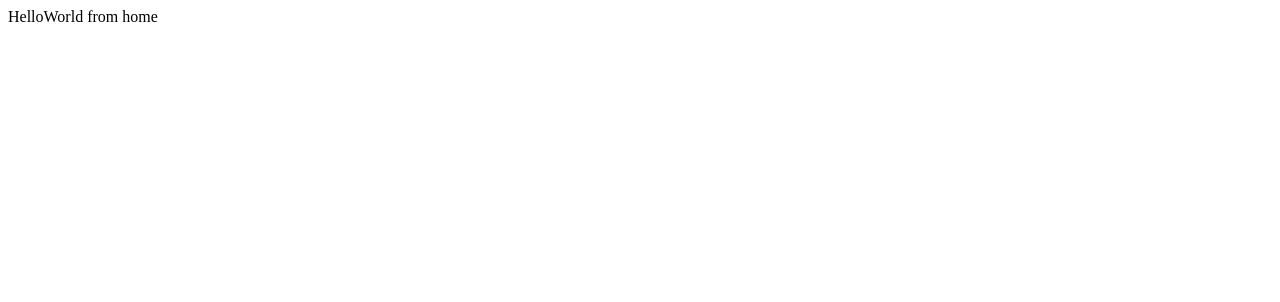
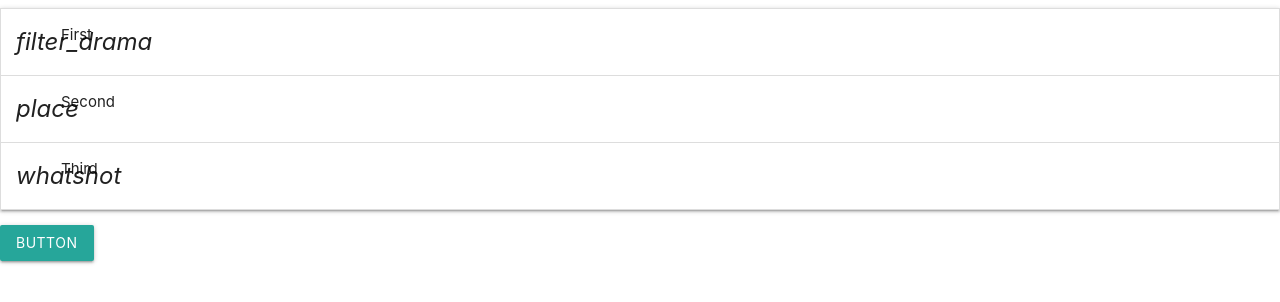
Before and after one commit to Smith2141/my_portfolio, a Vue app: page /#/ in a window 1280 px wide. Shown: the top 302 px of the page. Built offline with nearby package versions, Linux system fonts and the light colour scheme.

Commit message:
Подключить materialize, добавить аккордион

```diff
--- a/babel.config.js
+++ b/babel.config.js
@@ -1,3 +1,3 @@
 module.exports = {
   presets: ["@vue/cli-plugin-babel/preset"],
-};
+}
--- a/package.json
+++ b/package.json
@@ -9,18 +9,19 @@
   },
   "dependencies": {
     "core-js": "^3.6.5",
+    "materialize-css": "^1.0.0-rc.2",
     "vue": "^2.6.11",
     "vue-router": "^3.2.0",
     "vuex": "^3.4.0"
   },
   "devDependencies": {
     "@vue/cli-plugin-babel": "~4.5.0",
-    "@vue/cli-plugin-eslint": "~4.5.0",
     "@vue/cli-plugin-router": "~4.5.0",
     "@vue/cli-plugin-vuex": "~4.5.0",
     "@vue/cli-service": "~4.5.0",
     "@vue/eslint-config-prettier": "^6.0.0",
     "babel-eslint": "^10.1.0",
+    "babel-polyfill": "^6.26.0",
     "eslint": "^6.7.2",
     "eslint-plugin-prettier": "^3.3.1",
     "eslint-plugin-vue": "^6.2.2",
--- a/src/App.vue
+++ b/src/App.vue
@@ -3,3 +3,7 @@
     <router-view />
   </div>
 </template>
+
+<style lang="css">
+@import '~materialize-css/dist/css/materialize.min.css';
+</style>
--- /dev/null
+++ b/src/components/Card.vue
@@ -0,0 +1,43 @@
+<template>
+  <div>
+    <ul
+      class="collapsible"
+      data-collapsible="accordion"
+      ref="collapsible_elems"
+    >
+      <li>
+        <div class="collapsible-header">
+          <i class="material-icons">filter_drama</i>First
+        </div>
+        <div class="collapsible-body">
+          <span>Lorem ipsum dolor sit amet.</span>
+        </div>
+      </li>
+      <li>
+        <div class="collapsible-header">
+          <i class="material-icons">place</i>Second
+        </div>
+        <div class="collapsible-body">
+          <span>Lorem ipsum dolor sit amet.</span>
+        </div>
+      </li>
+      <li>
+        <div class="collapsible-header">
+          <i class="material-icons">whatshot</i>Third
+        </div>
+        <div class="collapsible-body">
+          <span>Lorem ipsum dolor sit amet.</span>
+        </div>
+      </li>
+    </ul>
+  </div>
+</template>
+
+<script>
+export default {
+  name: 'Card',
+  mounted() {
+    M.Collapsible.init(this.$refs.collapsible_elems)
+  }
+}
+</script>
--- a/src/views/Home.vue
+++ b/src/views/Home.vue
@@ -1,15 +1,18 @@
 <template>
-  <div>HelloWorld from home</div>
+  <div>
+    <Card />
+    <a class="waves-effect waves-light btn">button</a>
+  </div>
 </template>
 
 <script>
 // @ is an alias to /src
-// import HelloWorld from "@/components/HelloWorld.vue";
+import Card from '@/components/Card.vue'
 
 export default {
-  name: "Home",
+  name: 'Home',
   components: {
-    // HelloWorld,
-  },
-};
+    Card
+  }
+}
 </script>
```
Also changed, not shown: src/components/HelloWorld.vue (+5 -4 lines), src/main.js (+7 -4 lines), .eslintrc.js (deleted), 1 other file (tests, documents, lock files or other folders).
